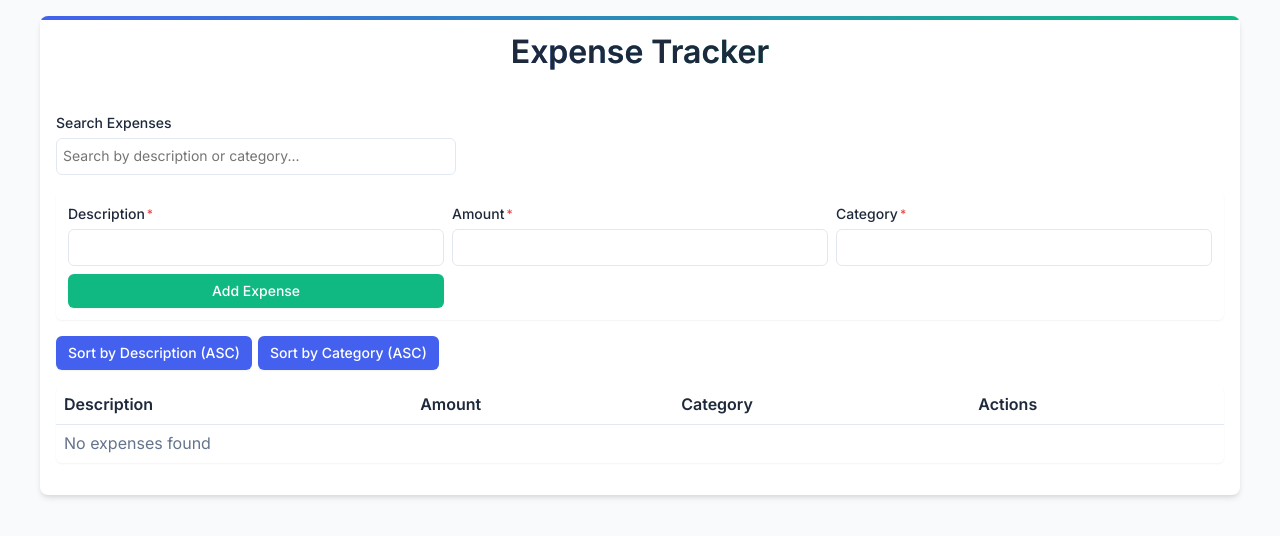
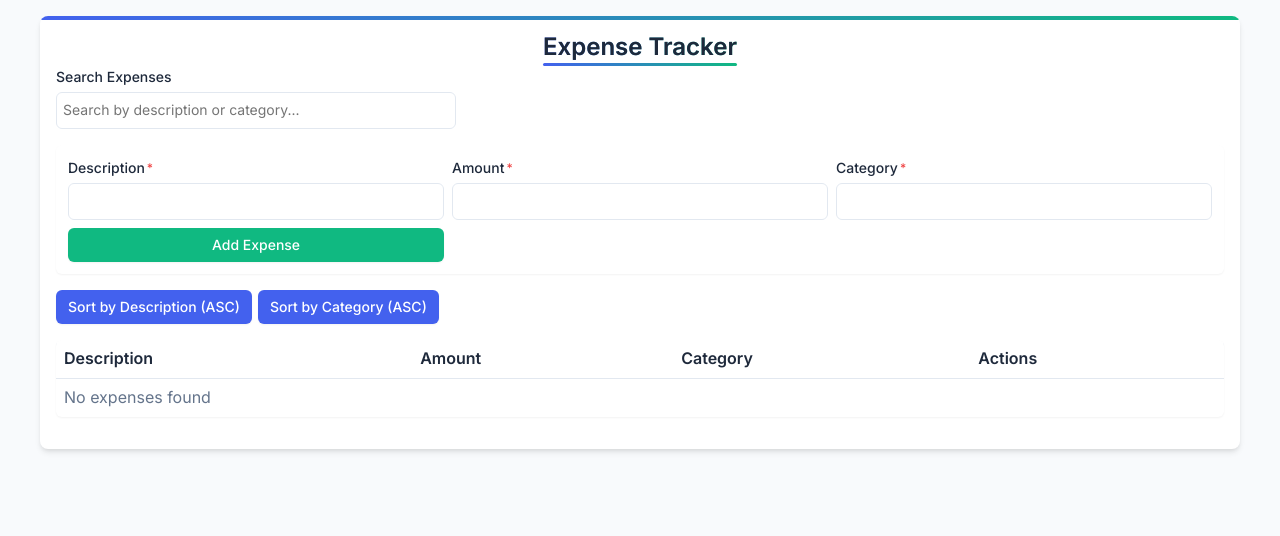
Before and after one commit to Mundia1/expense-tracker, a React (Vite) app: page / in a window 1280 px wide. Shown: the top 536 px of the page. Built offline with nearby package versions, Linux system fonts and the light colour scheme.

Commit message:
feat:   Modern Header Styles (src/components/layout/Header/Header.css)

```diff
--- a/src/components/layout/Header/Header.css
+++ b/src/components/layout/Header/Header.css
@@ -1,17 +1,75 @@
 /* src/components/layout/Header/Header.css */
 .header {
     text-align: center;
-    margin-bottom: calc(var(--spacing-unit) * 3);
+    margin-bottom: var(--spacing-8);
+    position: relative;
   }
 
   .header__title {
-    font-size: 2rem;
-    font-weight: 600;
+    font-size: var(--text-2xl);
+    font-weight: 700;
     color: var(--text-color);
+    margin-bottom: var(--spacing-2);
+    position: relative;
+    display: inline-block;
   }
 
-  @media (max-width: 600px) {
+  .header__title::after {
+    content: '';
+    position: absolute;
+    bottom: -4px;
+    left: 0;
+    right: 0;
+    height: 3px;
+    background: linear-gradient(90deg, var(--primary-color), var(--success-color));
+    border-radius: var(--border-radius-full);
+  }
+
+  .header__subtitle {
+    font-size: var(--text-base);
+    color: var(--text-muted);
+    max-width: 600px;
+    margin: 0 auto;
+  }
+
+  .header--with-actions {
+    display: flex;
+    justify-content: space-between;
+    align-items: center;
+    text-align: left;
+  }
+
+  .header--with-actions .header__title::after {
+    left: 0;
+    right: auto;
+    width: 50%;
+  }
+
+  /* Responsive adjustments */
+  @media (max-width: 768px) {
+    .header {
+      margin-bottom: var(--spacing-6);
+    }
+
     .header__title {
-      font-size: 1.5rem;
+      font-size: var(--text-xl);
+    }
+
+    .header--with-actions {
+      flex-direction: column;
+      gap: var(--spacing-4);
+      text-align: center;
+    }
+
+    .header--with-actions .header__title::after {
+      left: 25%;
+      width: 50%;
     }
   }
+
+  /* Dark mode specific styles */
+  @media (prefers-color-scheme: dark) {
+    .header__title {
+      text-shadow: 0 2px 4px rgba(0, 0, 0, 0.3);
+    }
+  }
```
